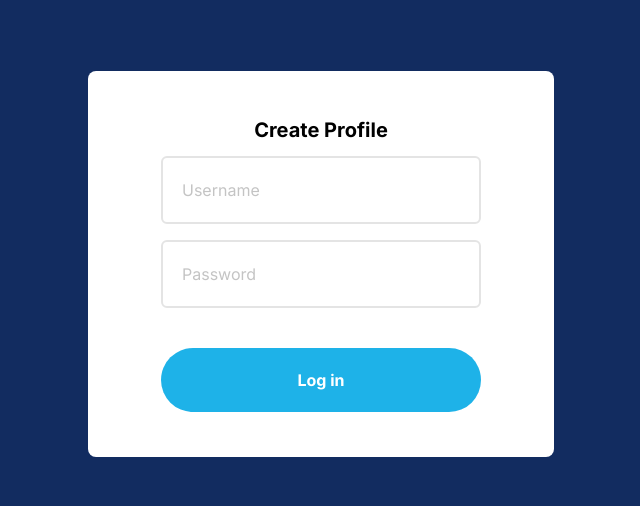
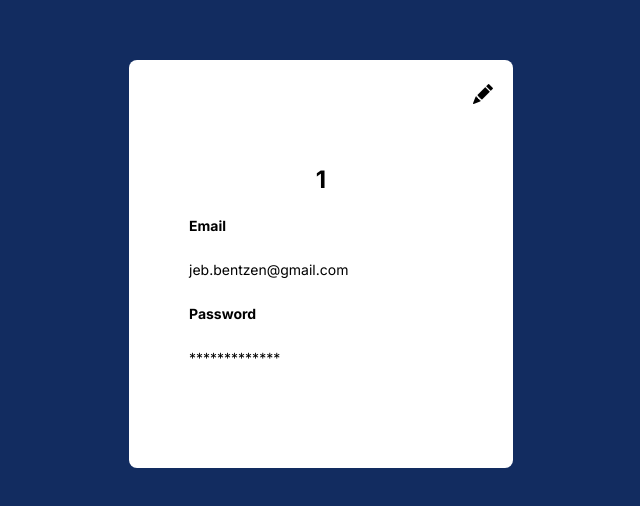
Before and after one commit to Jebzen/Banyo, a React (Vite) app in the folder Frontend/: page /user/1 in a window 1280 px wide. Shown: the part 136-642 px from the top of the page, without its empty margins (319-959 px from the left). Built offline with nearby package versions, Linux system fonts and the light colour scheme.

Commit message:
Design for user page

```diff
--- a/Frontend/src/App.tsx
+++ b/Frontend/src/App.tsx
@@ -1,16 +1,19 @@
 import { BrowserRouter, Routes, Route } from "react-router-dom";
 import CreateProfile from "./pages/CreateProfile";
 import SignIn from "./pages/SignIn";
+import PrivateRoutes from "./utils/PrivateRoutes";
+import UserProfile from "./pages/UserProfile";
 
 function App() {
 	return (
 		<BrowserRouter>
 			<Routes>
-				<Route path="/">
-					<Route index element={<CreateProfile />} />
-					<Route path="login" element={<SignIn />} />
-					<Route path="user/:username" element={<SignIn />} />
+				<Route index element={<CreateProfile />} />
+				<Route path="/login" element={<SignIn />} />
+				<Route element={<PrivateRoutes />}>
+					<Route element={<UserProfile />} path="/user/:username" />
 				</Route>
+				<Route path="*" element={<SignIn />} />
 			</Routes>
 		</BrowserRouter>
 	);
--- a/Frontend/src/pages/CreateProfile.tsx
+++ b/Frontend/src/pages/CreateProfile.tsx
@@ -177,7 +177,7 @@ export default function CreateProfile() {
 							)}
 						</section>
 
-						<button className="text-white font-bold rounded-full justify-center py-5 w-100 hover:bg-blue-700 focus-within:bg-blue-700">
+						<button className="text-white font-bold rounded-full justify-center py-5 w-100 bg-blue-prime hover:bg-blue-600 focus-within:bg-blue-600">
 							Submit
 						</button>
 					</section>
--- a/Frontend/src/pages/SignIn.tsx
+++ b/Frontend/src/pages/SignIn.tsx
@@ -100,7 +100,7 @@ export default function SignIn() {
 							)}
 						</section>
 
-						<button className="text-white font-bold rounded-full justify-center py-5 w-100 bg-blue-prime hover:bg-blue-700 focus-within:bg-blue-700">
+						<button className="text-white font-bold rounded-full justify-center py-5 w-100 bg-blue-prime hover:bg-blue-600 focus-within:bg-blue-600">
 							Log in
 						</button>
 					</section>
--- a/Frontend/src/pages/UserProfile.tsx
+++ b/Frontend/src/pages/UserProfile.tsx
@@ -0,0 +1,28 @@
+import { useParams } from "react-router-dom";
+
+export default function UserProfile() {
+	//const token = localStorage.getItem("jwsToken");
+	const { username } = useParams();
+
+	return (
+		<main className="flex justify-center min-h-screen">
+			<section className="h-fit rounded-lg self-center flex flex-col w-96 bg-white p-5">
+				<a href="#" className="hover:text-blue-900 mb-14">
+					<h1 className="text-end">
+						<i className="bi bi-pencil-fill text-xl"></i>
+					</h1>
+				</a>
+
+				<section className="flex flex-col justify-center px-10 pb-20">
+					<h1 className="font-bold text-2xl mb-5 text-center">{username}</h1>
+					<section className="grid grid-profile gap-y-6">
+						<span className="font-bold text-sm">Email</span>
+						<span className="text-sm">jeb.bentzen@gmail.com</span>
+						<span className="font-bold text-sm">Password</span>
+						<span className="text-sm">*************</span>
+					</section>
+				</section>
+			</section>
+		</main>
+	);
+}
--- a/Frontend/src/styles/global.css
+++ b/Frontend/src/styles/global.css
@@ -28,3 +28,6 @@ body {
 .bg-blue-prime {
 	background-color: var(--prime-blue);
 }
+.bg-white {
+	background-color: var(--white);
+}
--- /dev/null
+++ b/Frontend/src/styles/profile.css
@@ -0,0 +1,3 @@
+.grid-profile {
+	grid-template-columns: 1fr auto;
+}
--- /dev/null
+++ b/Frontend/src/utils/PrivateRoutes.tsx
@@ -0,0 +1,10 @@
+//taken from https://github.com/divanov11/React-router-v6-protected-routes/blob/master/src/utils/PrivateRoutes.js
+import { Outlet, Navigate } from "react-router-dom";
+
+const PrivateRoutes = () => {
+	const jwsToken = localStorage.getItem("jwstoken");
+
+	return true ? <Outlet /> : <Navigate to="/login" />;
+};
+
+export default PrivateRoutes;
```
